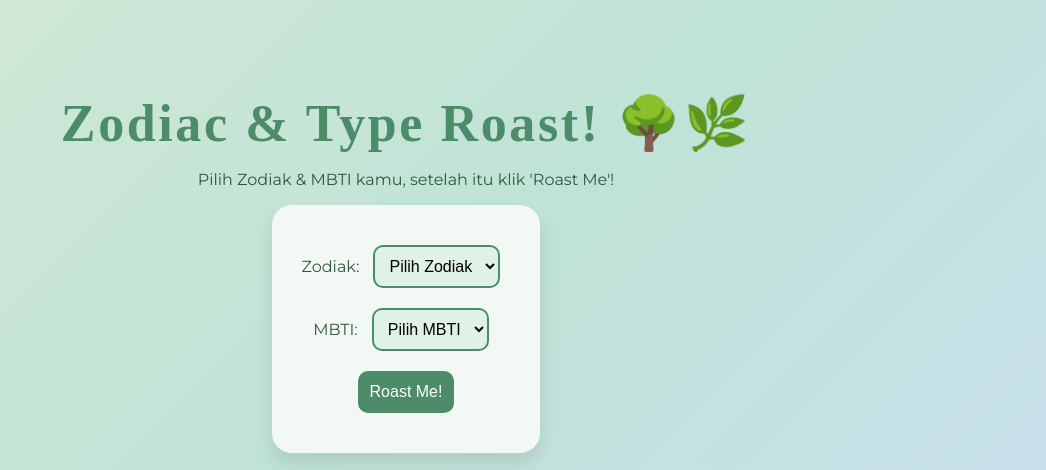
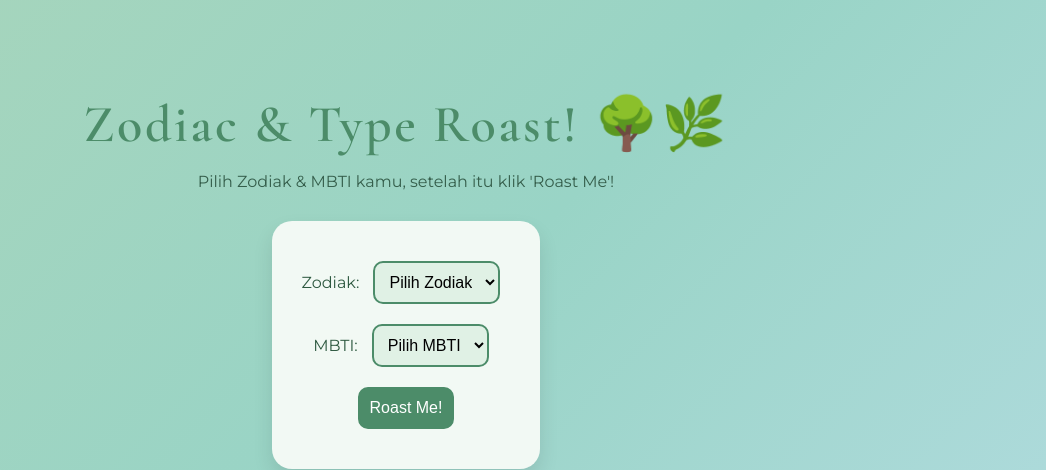
Before and after one commit to 307temporaryredirect/three-web, a Flask app: page / in a window 1280 px wide. Shown: the top 470 px of the page, without its empty margins (234-1280 px from the left). Run offline with Flask 3, Linux system fonts and the light colour scheme.

Commit message:
Update index.html

```diff
--- a/templates/index.html
+++ b/templates/index.html
@@ -3,10 +3,11 @@
 <head>
     <meta charset="UTF-8" />
     <title>ZoType Roast!</title>
-    <link href="https://fonts.googleapis.com/css2?family=Pacifico&family=Montserrat:wght@400;600&display=swap" rel="stylesheet" />
+    <!-- Import font cottagecore vibes -->
+    <link href="https://fonts.googleapis.com/css2?family=Cormorant+Garamond:wght@600&family=Montserrat:wght@400;600&display=swap" rel="stylesheet" />
     <style>
         body {
-            background: linear-gradient(135deg, #d4e9d7, #bfe3d6, #cce0f2);
+            background: linear-gradient(135deg, #a8d5ba, #99d4c6, #b3dce1);
             font-family: 'Montserrat', sans-serif;
             text-align: center;
             padding: 50px;
@@ -19,7 +20,6 @@
             font-weight: 600;
             margin-bottom: 10px;
             letter-spacing: 0.05em;
-}
         }
         p {
             color: #355e4b;
@@ -77,13 +77,13 @@
             object-fit: cover;
             box-shadow: 0 4px 8px rgba(0,0,0,0.1);
         }
-        /* Responsif mobile: 1 kolom */
+        /* Responsif: 1 kolom di mobile */
         @media (max-width: 600px) {
             .grid-container {
                 grid-template-columns: 1fr;
             }
         }
-        /* Tablet: 2 kolom */
+        /* Responsif: 2 kolom di tablet */
         @media (max-width: 900px) and (min-width: 601px) {
             .grid-container {
                 grid-template-columns: repeat(2, 1fr);
@@ -154,7 +154,6 @@
             const zodiac = document.getElementById('zodiac').value;
             const mbti = document.getElementById('mbti').value;
 
-            // Contoh dummy response
             const data = {
                 description: `Insight for Zodiac: ${zodiac} and MBTI: ${mbti} coming soon!`
             };
```
Lines whose indentation alone changed are shown as unchanged.
